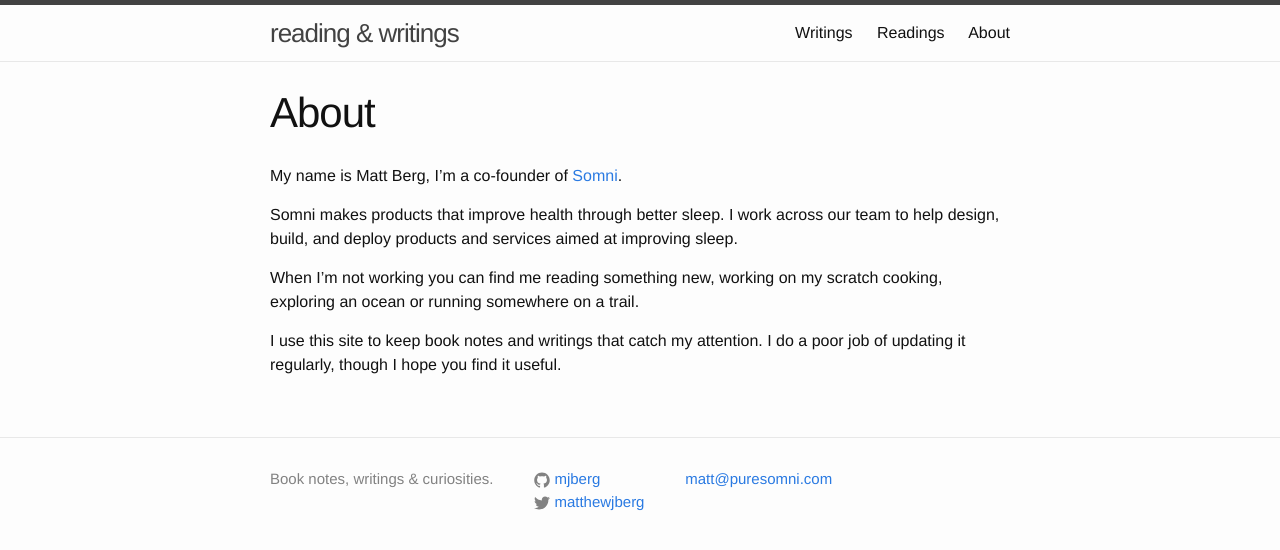
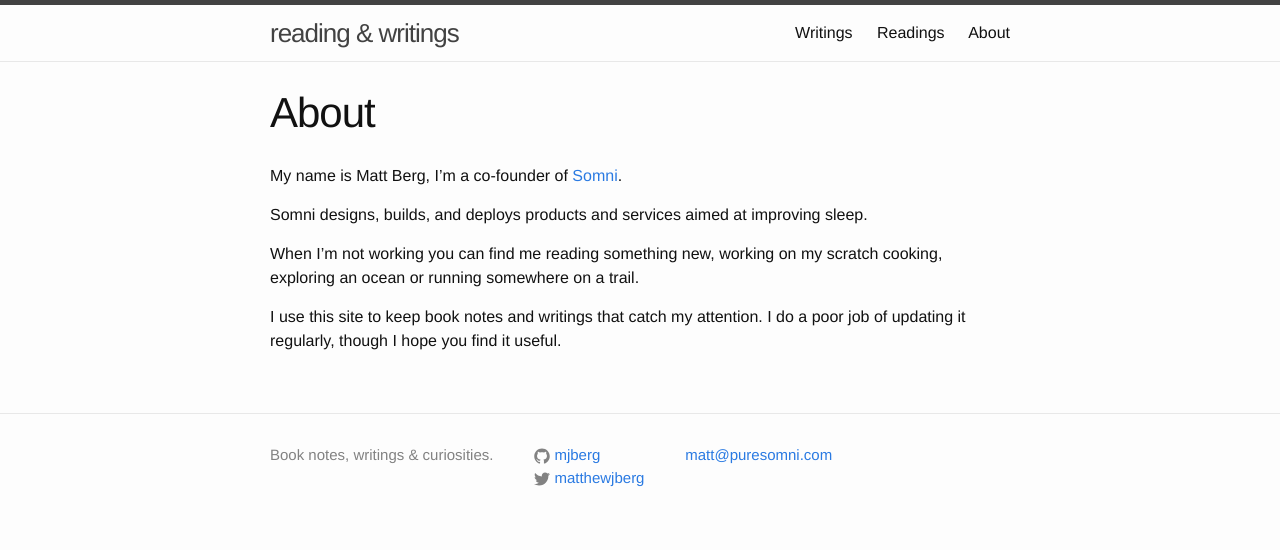
Before and after one commit to mjberg/reading-and-writing, a Jekyll site: the page built from about.md, in a window 1280 px wide. Shown: the top 550 px of the page. Built offline with Jekyll 4.4.1, drawn with Linux system fonts in a browser that asks for light colours.

Commit message:
about refresh

```diff
--- a/about.md
+++ b/about.md
@@ -6,7 +6,7 @@ permalink: /about/
 
 My name is Matt Berg, I'm a co-founder of [Somni](http://puresomni.com/).
 
-Somni makes products that improve health through better sleep. I work across our team to help design, build, and deploy products and services aimed at improving sleep.
+Somni designs, builds, and deploys products and services aimed at improving sleep.
 
 When I'm not working you can find me reading something new, working on my scratch cooking, exploring an ocean or running somewhere on a trail.
 
```
